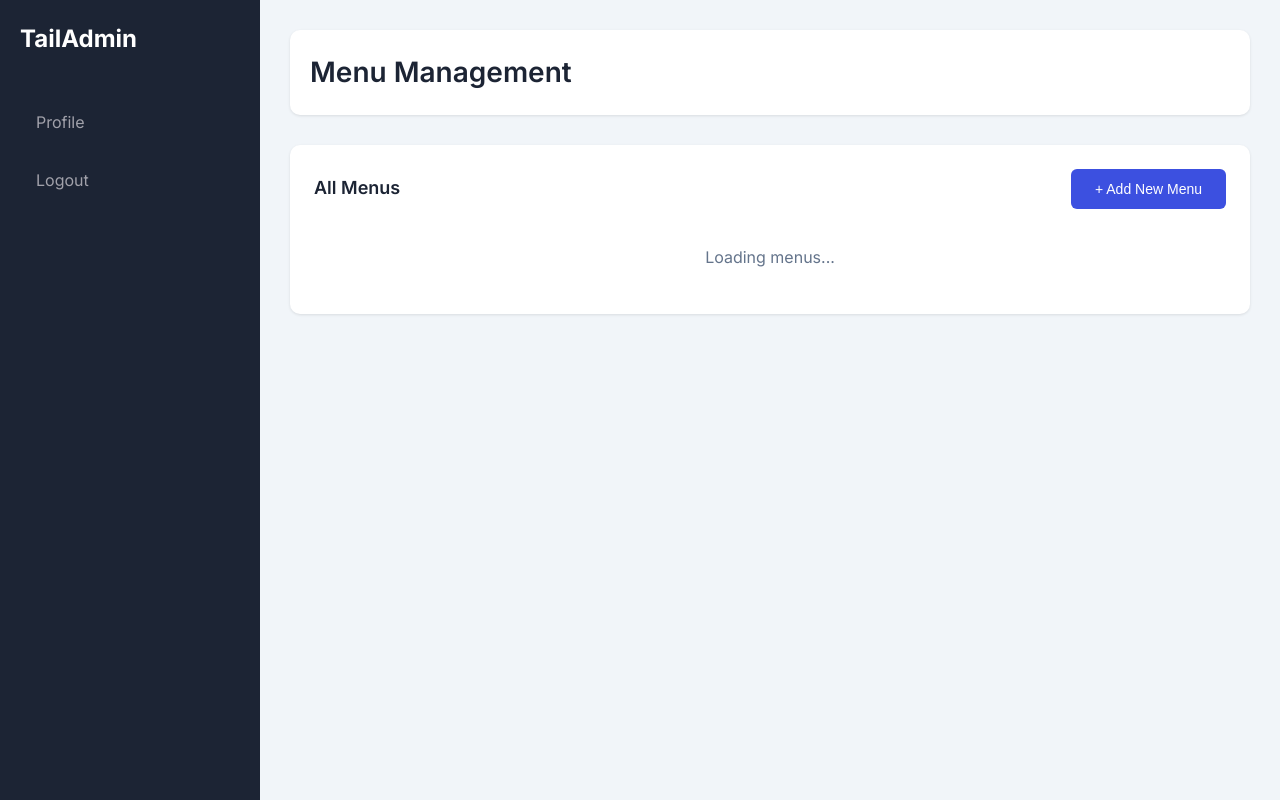
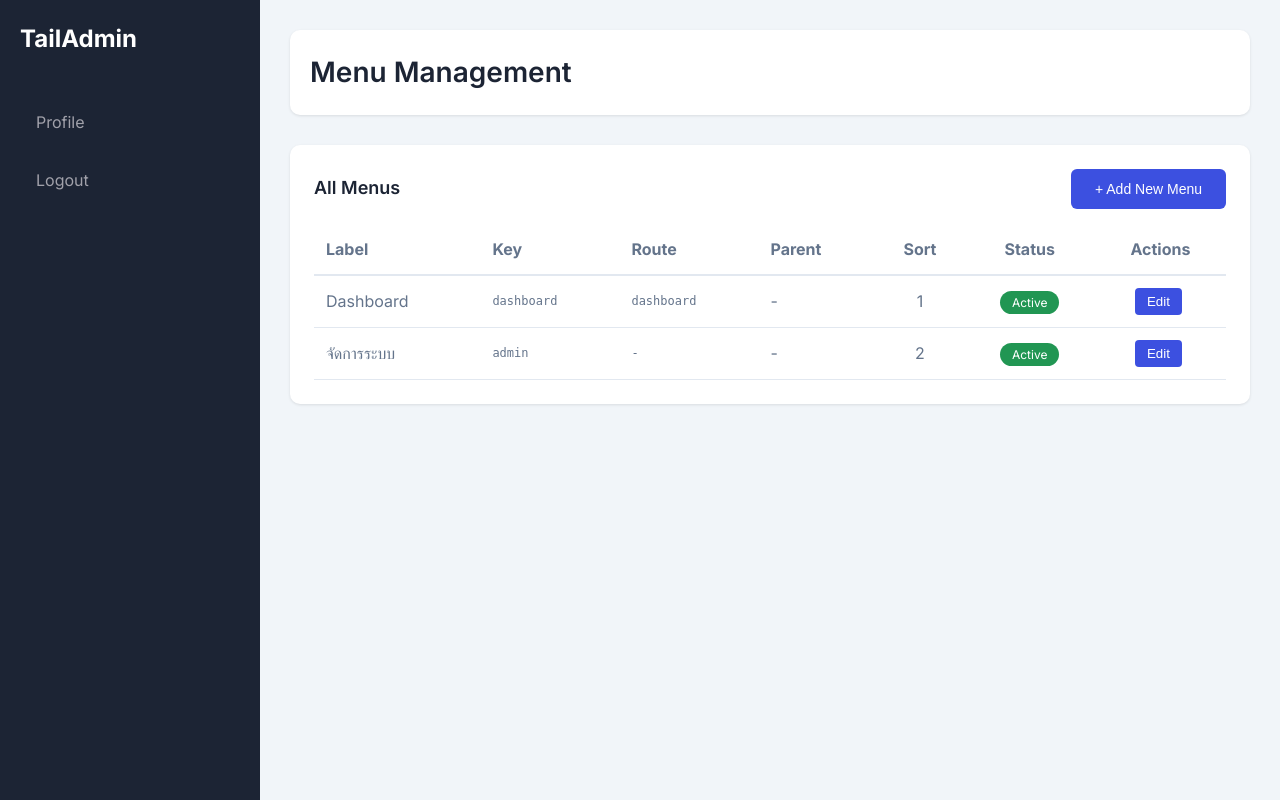
Before and after one commit to realzkupti/realzkupti, a Laravel app: page /admin/menus in a window 1280 px wide. Run offline with Laravel 12, Linux system fonts and the light colour scheme; a user stored in the database is signed in; data comes from the database, SQL or seed files in the repository; parts of the project's set-up code (start-up, migrations or seed data) failed here and were passed over.

Commit message:
Add: Implement admin-menus.js for menu management
Created admin-menus.js with full CRUD functionality:
- Load and display menus in hierarchical table
- Add new menu with modal form
- Edit existing menu
- Delete menu (with child menu warning)
- Support for parent menus (hierarchical structure)
- Department assignment
- Sort order management
- Active/inactive status toggle
- Sticky note enablement

Features:
- Dynamic parent menu dropdown (only root menus)
- Visual hierarchy in table (children indented with ↳)
- System menu protection (cannot delete)
- Real-time form validation
- CSRF token protection
- Integration with auth notification system

Fixed:
- ✅ showAddMenuModal is not defined error
- ✅ Fixed form field IDs to match JavaScript
- ✅ Removed system menu checkbox (not editable)
- ✅ Uncommented admin-menus.js script tag

Next: Need TailAdmin CSS/JS assets from GL repo for dark mode and UI

🤖 Generated with [Claude Code](https://claude.com/claude-code)

Co-Authored-By: Claude <noreply@anthropic.com>

```diff
--- a/resources/views/admin/menus.blade.php
+++ b/resources/views/admin/menus.blade.php
@@ -64,8 +64,8 @@
                 </div>
 
                 <div class="form-group">
-                    <label class="form-label" for="menuSort">Sort Order</label>
-                    <input type="number" id="menuSort" name="sort_order" class="form-input" value="0">
+                    <label class="form-label" for="menuSortOrder">Sort Order</label>
+                    <input type="number" id="menuSortOrder" name="sort_order" class="form-input" value="0">
                 </div>
             </div>
 
@@ -76,12 +76,7 @@
                 </label>
 
                 <label class="checkbox-wrapper">
-                    <input type="checkbox" id="menuSystem" name="is_system" value="1" class="checkbox-input">
-                    <span class="checkbox-label">System Menu (Cannot Delete)</span>
-                </label>
-
-                <label class="checkbox-wrapper">
-                    <input type="checkbox" id="menuSticky" name="has_sticky_note" value="1" class="checkbox-input">
+                    <input type="checkbox" id="menuStickyNote" name="has_sticky_note" value="1" class="checkbox-input">
                     <span class="checkbox-label">Enable Sticky Notes</span>
                 </label>
             </div>
@@ -99,7 +94,6 @@
 </div>
 
 @push('scripts')
-{{-- TODO: Implement admin-menus.js for menu management functionality --}}
-{{-- <script src="/assets/js/admin-menus.js?v={{ config('app.asset_version', '1.0.0') }}"></script> --}}
+<script src="/assets/js/admin-menus.js?v={{ config('app.asset_version', '1.0.0') }}"></script>
 @endpush
 @endsection
```
Also changed, not shown: public/assets/js/admin-menus.js (added).
